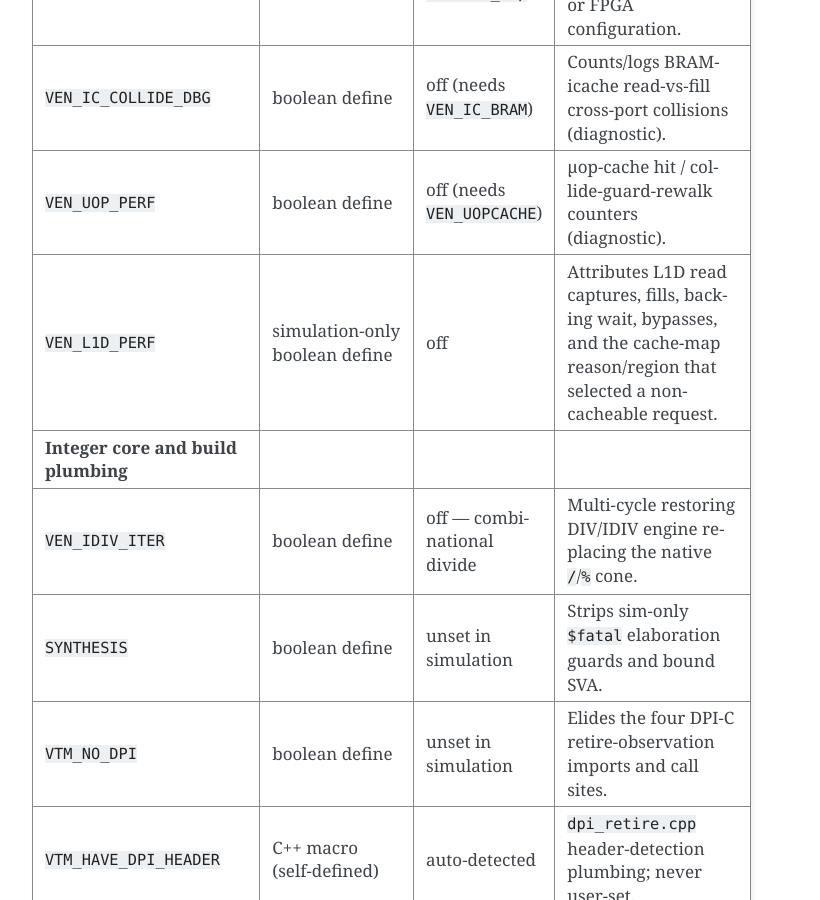
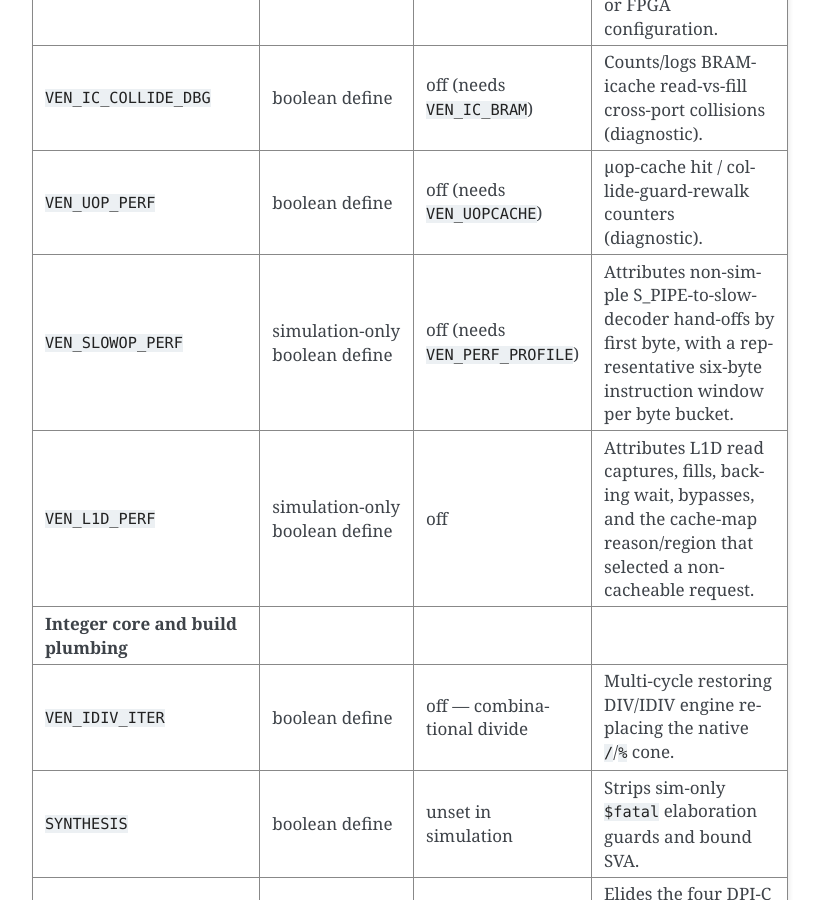
Before and after one commit to AL-255/ventium, a Sphinx documentation site: the page built from docs/sphinx/build-flags.rst, in a window 1280 px wide and 900 px high, scrolled down 3868 px. Shown: the whole window, without its empty margins (388-1208 px from the left). Built offline with Sphinx 7.4.7, drawn with Linux system fonts in a browser that asks for light colours.

Commit message:
verif: attribute slow decoder opcode mix

```diff
--- a/docs/sphinx/build-flags.rst
+++ b/docs/sphinx/build-flags.rst
@@ -155,6 +155,11 @@ Quick reference
      - boolean define
      - off (needs ``VEN_UOPCACHE``)
      - µop-cache hit / collide-guard-rewalk counters (diagnostic).
+   * - ``VEN_SLOWOP_PERF``
+     - simulation-only boolean define
+     - off (needs ``VEN_PERF_PROFILE``)
+     - Attributes non-simple S_PIPE-to-slow-decoder hand-offs by first byte,
+       with a representative six-byte instruction window per byte bucket.
    * - ``VEN_L1D_PERF``
      - simulation-only boolean define
      - off
```
Also changed, not shown: 1 other file.
